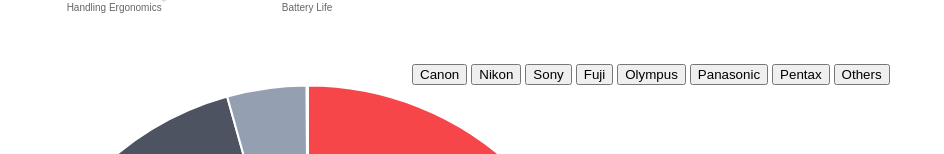
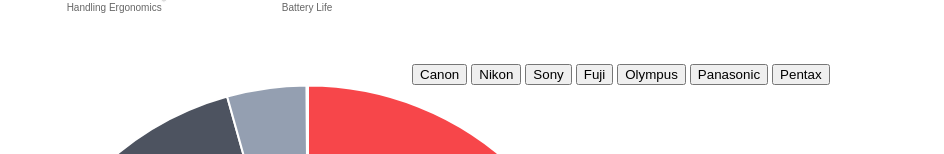
Before and after one commit to MaxKusnadi/BT2101, a plain HTML site: page index.html in a window 1280 px wide. Shown: the part 844-998 px from the top of the page, without its empty margins (0-944 px from the left). Drawn offline with Linux system fonts and the light colour scheme.

Commit message:
remove other

```diff
--- a/index.html
+++ b/index.html
@@ -25,7 +25,6 @@
       <button id='canonRadar' onclick='olympusR()'>Olympus</button>
       <button id='canonRadar' onclick='panasonicR()'>Panasonic</button>
       <button id='nikonRadar' onclick='pentaxR()'>Pentax</button>
-      <button id='othersRadar' onclick='othersR()'>Others</button>
     </div>
     <div>
       <canvas id='chart2' width='600' height='600'></canvas>
--- a/main.js
+++ b/main.js
@@ -165,18 +165,6 @@ function pentaxR(){
 	myRadar.update();
 	myRadarPos.update();
 };
-
-function othersR(){
-	for (var i = 0; i < 8;i++){
-		myRadar.datasets[0].points[i].value = radarData["others"].data[i];
-		if(i<7){
-			myRadarPos.datasets[0].points[i].value = radarDataPos["others"].data[i]
-		}
-	}
-	myRadar.update();
-	myRadarPos.update();
-};
-
 // PIE
 var pieData = [
 				{
```
